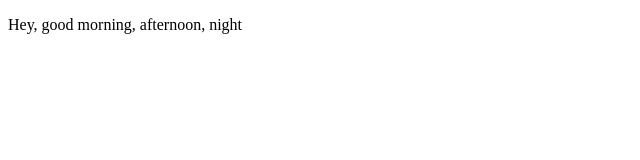
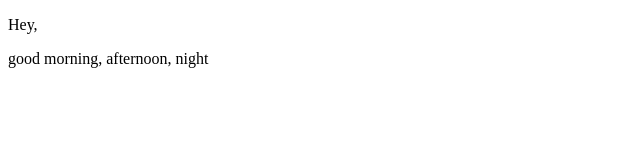
Before and after one commit to NyaArigato/Hello_GitHub, a plain HTML site: page WebTst/Index.html in a window 1280 px wide. Shown: the whole page, without its empty margins (0-640 px from the left). Drawn offline with Linux system fonts and the light colour scheme.

Commit message:
just tidying up line 10, and added line 11

```diff
--- a/WebTst/Index.html
+++ b/WebTst/Index.html
@@ -7,6 +7,7 @@
     <title>Doc</title>
 </head>
 <body>
-    <p>Hey, good morning, afternoon, night</p>
+    <p>Hey,</p>
+    <p>good morning, afternoon, night</p>
 </body>
 </html>
```
